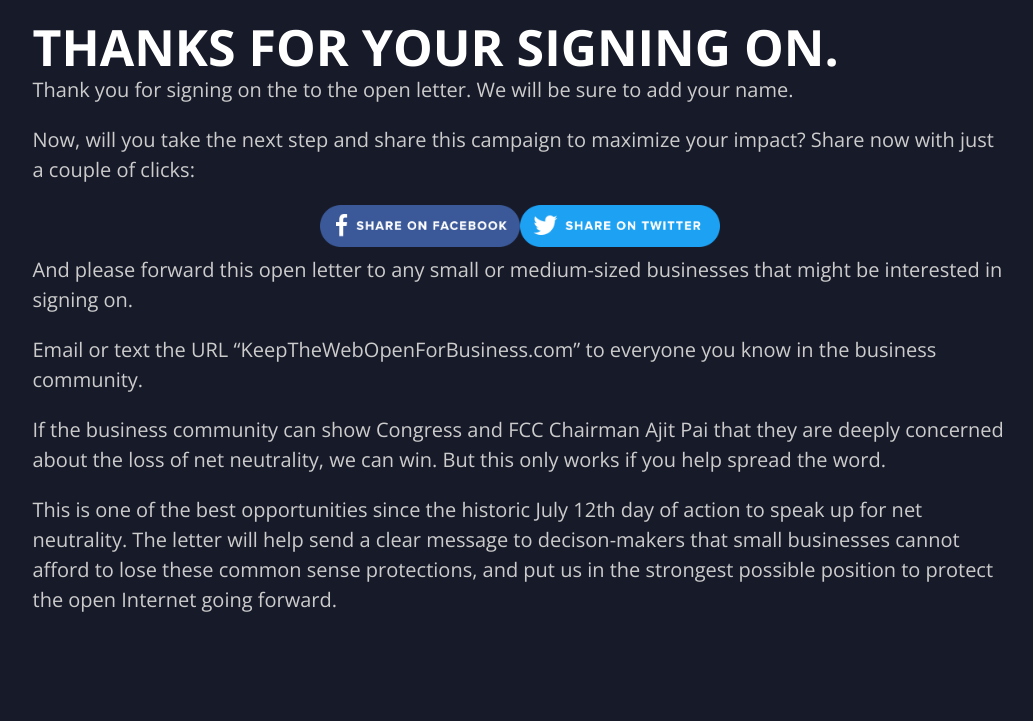
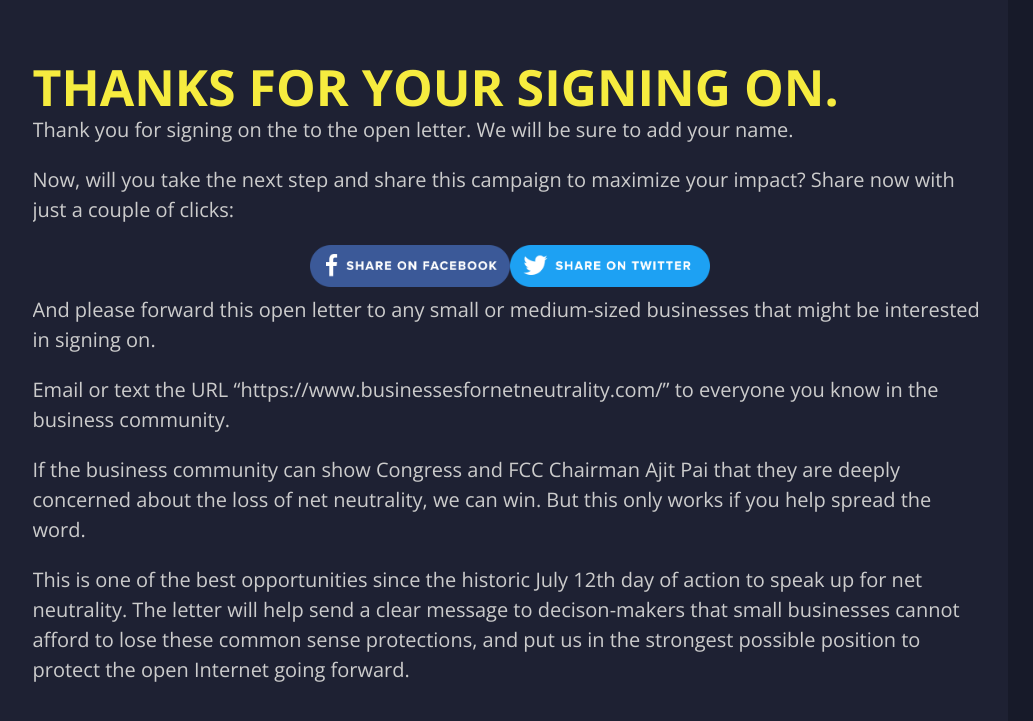
Before and after one commit to fightforthefuture/vetsforthe.net, a Jekyll site: the page built from thanks.md, in a window 1280 px wide. Shown: the top 721 px of the page, without its empty margins (120-1153 px from the left). Built offline with Jekyll 4.4.1, drawn with Linux system fonts in a browser that asks for light colours.

Commit message:
Update thanks page

```diff
--- a/thanks.md
+++ b/thanks.md
@@ -5,29 +5,22 @@
 {::options auto_ids="false" />
 {::options parse_block_html="true" /}
 
-<div class="section thanks">
+<div class="section hl-bg">
 
-# Thanks for your signing on.
+## Thanks for your signing on.
+
+Thank you for signing on the to the open letter. We will be sure to add your name.
+
+Now, will you take the next step and share this campaign to maximize your impact? Share now with just a couple of clicks:
+
+<center><a target="_blank" href="https://www.facebook.com/sharer.php?u=https://www.businessesfornetneutrality.com/"><img src="/images/facebook-share.png"></a><a target="_blank" href="https://twitter.com/intent/tweet?related=fightfortheftr&text=500%2B+small+businesses+tell+%40FCC+how+losing+%23NetNeutrality+would+hurt+their+ability+to+reach+customers+%26+grow+online+https%3A%2F%2Fwww.businessesfornetneutrality.com"><img src="/images/twitter-share.png"></a></center>
+
+*And please forward this open letter to any small or medium-sized businesses that might be interested in signing on.*
+
+*Email or text the URL "https://www.businessesfornetneutrality.com/" to everyone you know in the business community.*
+
+If the business community can show Congress and FCC Chairman Ajit Pai that they are deeply concerned about the loss of net neutrality, we can win. But this only works if you help spread the word.
+
+This is one of the best opportunities since the historic July 12th day of action to speak up for net neutrality. The letter will help send a clear message to decison-makers that small businesses cannot afford to lose these common sense protections, and put us in the strongest possible position to protect the open Internet going forward.
 
 </div>
-
----
-
-<div class="letter-content">
-
-> Thank you for signing on the to the open letter. We will be sure to add your name.
->
-> Now, will you take the next step and share this campaign to maximize your impact? Share now with just a couple of clicks:
->
-><center><a target="_blank" href="https://www.facebook.com/sharer.php?u=http://www.keepthewebopenforbusiness.com/"><img src="/images/facebook-share.png"></a><a target="_blank" href="https://twitter.com/intent/tweet?related=fightfortheftr&text=500%2B+small+businesses+tell+%40FCC+how+losing+%23NetNeutrality+would+hurt+their+ability+to+reach+customers+%26+grow+online+https%3A%2F%2Fwww.keepthewebopenforbusiness.com"><img src="/images/twitter-share.png"></a></center>
->
->
-> *And please forward this open letter to any small or medium-sized businesses that might be interested in signing on.*
->
-> *Email or text the URL “KeepTheWebOpenForBusiness.com” to everyone you know in the business community.*
->
-> If the business community can show Congress and FCC Chairman Ajit Pai that they are deeply concerned about the loss of net neutrality, we can win. But this only works if you help spread the word.
->
-> This is one of the best opportunities since the historic July 12th day of action to speak up for net neutrality. The letter will help send a clear message to decison-makers that small businesses cannot afford to lose these common sense protections, and put us in the strongest possible position to protect the open Internet going forward.
-
-</div>
```
